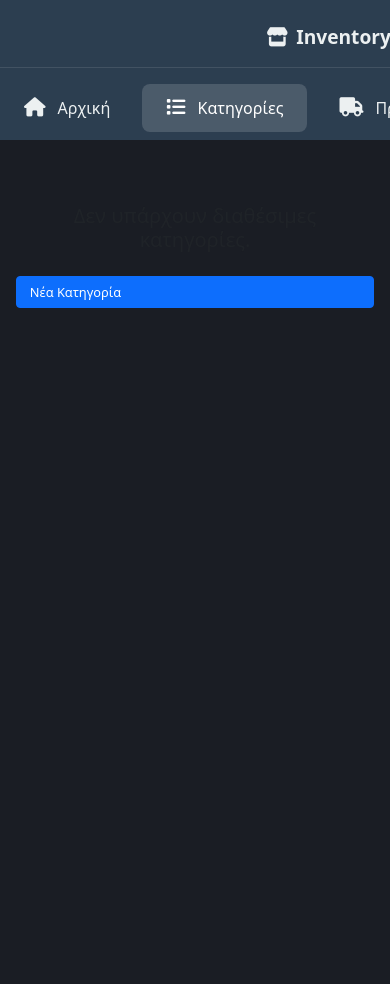
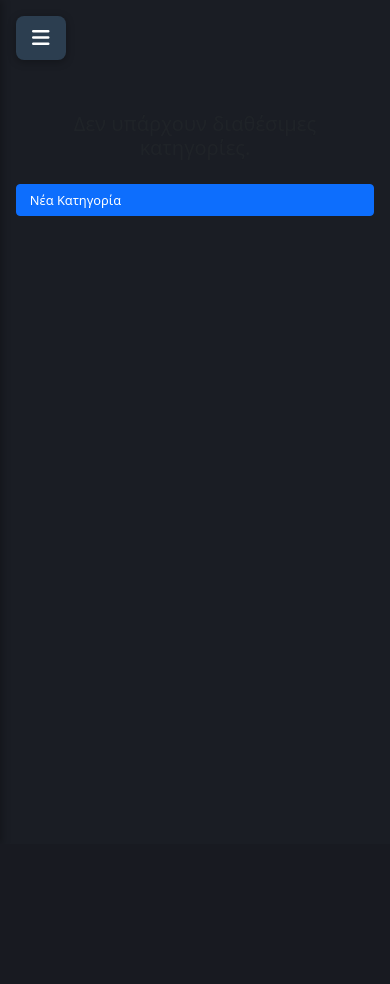
Before and after one commit to Dimitrios-Mourtzilas1999/apotheke, a Django app: page /category/list in a window 390 px wide; the page is wider, and only the part inside the window is pictured. After the commit the page ends 216 px from the top of that part, so only its background shows below. Run offline with Django 5.2, Linux system fonts and the light colour scheme; a user stored in the database is signed in; data that the repository does not hold is empty; some libraries are stand-ins or nearby versions.

Commit message:
Implement hamburger menu for mobile navigation
- Add hamburger toggle button for mobile screens
- Add close button inside sidebar for mobile
- Add overlay to dim content when sidebar is open
- Implement JavaScript to toggle sidebar open/closed states
- Add viewport meta tag for proper mobile scaling
- Update flash message positioning for mobile
- Sidebar slides in from left on mobile
- Sidebar always visible on desktop (769px+)
- Close menu when clicking overlay or navigation links
- Add proper padding to main content for mobile hamburger button
- Ensure sidebar header has padding for close button

```diff
--- a/inventory/static/inventory/categories/css/categories_index.css
+++ b/inventory/static/inventory/categories/css/categories_index.css
@@ -103,3 +103,18 @@
         width: 100%;
     }
 }
+
+@media (max-width: 768px) {
+    .main-content {
+        padding: 1rem;
+        padding-top: 4rem; /* Space for hamburger button */
+    }
+
+    .content-wrapper {
+        padding: 0;
+    }
+
+    .page-header {
+        padding-top: 1rem;
+    }
+}
--- a/static/css/base.css
+++ b/static/css/base.css
@@ -43,3 +43,11 @@
     right: 1rem;
   }
 }
+
+@media (max-width: 768px) {
+  #flash-container {
+    bottom: 5rem; /* Make room for mobile menu button */
+    left: 1rem;
+    right: 1rem;
+  }
+}
--- a/static/css/menu.css
+++ b/static/css/menu.css
@@ -10,6 +10,54 @@
   box-sizing: border-box;
   flex-shrink: 0;         /* prevent sidebar from shrinking */
   transition: all 0.3s ease-in-out;
+  position: relative;
+  z-index: 1000;
+}
+
+/* ===== Mobile hamburger button ===== */
+.mobile-menu-toggle {
+  display: none;
+  position: fixed;
+  top: 1rem;
+  left: 1rem;
+  z-index: 1001;
+  background: #2c3e50;
+  border: none;
+  color: #fff;
+  padding: 0.75rem 1rem;
+  border-radius: 8px;
+  cursor: pointer;
+  box-shadow: 0 2px 8px rgba(0,0,0,0.3);
+  font-size: 1.25rem;
+}
+
+.mobile-menu-toggle:hover {
+  background: #34495e;
+}
+
+/* ===== Mobile close button ===== */
+.mobile-close-btn {
+  display: none;
+  background: none;
+  border: none;
+  color: #fff;
+  font-size: 1.5rem;
+  cursor: pointer;
+  padding: 0.5rem;
+  align-self: flex-end;
+  margin-right: 1rem;
+}
+
+/* ===== Overlay for mobile ===== */
+.sidebar-overlay {
+  display: none;
+  position: fixed;
+  top: 0;
+  left: 0;
+  right: 0;
+  bottom: 0;
+  background: rgba(0,0,0,0.5);
+  z-index: 999;
 }
 
 /* ===== Sidebar header ===== */
@@ -23,6 +71,8 @@
   color: #ecf0f1;
   margin-bottom: 1rem;
   border-bottom: 1px solid rgba(255, 255, 255, 0.1);
+  position: relative;
+  padding: 0 3rem;
 }
 
 /* ===== Sidebar actions list ===== */
@@ -93,29 +143,66 @@
   overflow-x: auto;        /* handle horizontal overflow */
 }
 
+/* ===== Mobile sidebar state ===== */
+.sidebar-open #sidebarMenu {
+  transform: translateX(0);
+}
+
+.sidebar-closed #sidebarMenu {
+  transform: translateX(-100%);
+}
+
 /* ===== Responsive adjustments ===== */
 @media (max-width: 768px) {
   #sidebarMenu {
-    width: 100%;
-    min-height: auto;
-    flex-direction: row;
-    justify-content: space-around;
-    padding: 0.5rem 0;
+    position: fixed;
+    top: 0;
+    left: 0;
+    height: 100vh;
+    transform: translateX(-100%);
+    box-shadow: 2px 0 8px rgba(0,0,0,0.3);
   }
 
-  .sidebar__actions {
-    flex-direction: row;
-    gap: 0.5rem;
+  .mobile-menu-toggle {
+    display: flex;
+    align-items: center;
+    justify-content: center;
   }
 
-  .user-info {
-    flex-direction: row;
-    border-top: none;
-    border-left: 1px solid rgba(255, 255, 255, 0.2);
-    margin-left: auto;
-    padding-left: 1rem;
+  .mobile-close-btn {
+    display: block;
+  }
+
+  .sidebar-overlay {
+    display: none;
+  }
+
+  .sidebar-open .sidebar-overlay {
+    display: block;
+  }
+
+  .sidebar-open #sidebarMenu {
+    transform: translateX(0);
+  }
+
+  .main-content {
+    padding-top: 4rem; /* Space for hamburger button */
   }
 }
+
+/* ===== Desktop: Always show sidebar ===== */
+@media (min-width: 769px) {
+  #sidebarMenu {
+    transform: translateX(0) !important;
+  }
+
+  .mobile-menu-toggle,
+  .mobile-close-btn,
+  .sidebar-overlay {
+    display: none !important;
+  }
+}
+
 /* logout is a POST form button in Django (was a GET link in Flask) */
 button.sign-out-btn { background: none; border: 0; width: 100%; font: inherit; cursor: pointer; }
 .logout-form { margin: 0; }
--- a/templates/base.html
+++ b/templates/base.html
@@ -2,6 +2,7 @@
 <html lang="el">
 <head>
   <meta charset="UTF-8">
+  <meta name="viewport" content="width=device-width, initial-scale=1.0">
   <meta name="csrf-token" content="{{ csrf_token }}">
   <title>{% block title %}Αποθήκη Προϊόντων{% endblock %}</title>
 
--- a/templates/menu.html
+++ b/templates/menu.html
@@ -1,8 +1,17 @@
 {# Sidebar fragment. In Flask this file `extends base.html` and was {% include %}d, which nested a full page. #}
 {% with current=request.resolver_match.url_name %}
+<button class="mobile-menu-toggle" id="mobileMenuToggle" aria-label="Toggle menu">
+  <i class="fa-solid fa-bars"></i>
+</button>
+
+<div class="sidebar-overlay" id="sidebarOverlay"></div>
+
 <nav id="sidebarMenu" class="sidebar">
   <div>
     <div class="sidebar__header">
+      <button class="mobile-close-btn" id="mobileCloseBtn" aria-label="Close menu">
+        <i class="fa-solid fa-times"></i>
+      </button>
       <i class="fa-solid fa-store me-2"></i> Inventory
     </div>
 
```
Also changed, not shown: inventory/static/inventory/suppliers/css/suppliers_index.css (+15 -0 lines), static/js/base.js (+40 -0 lines).
